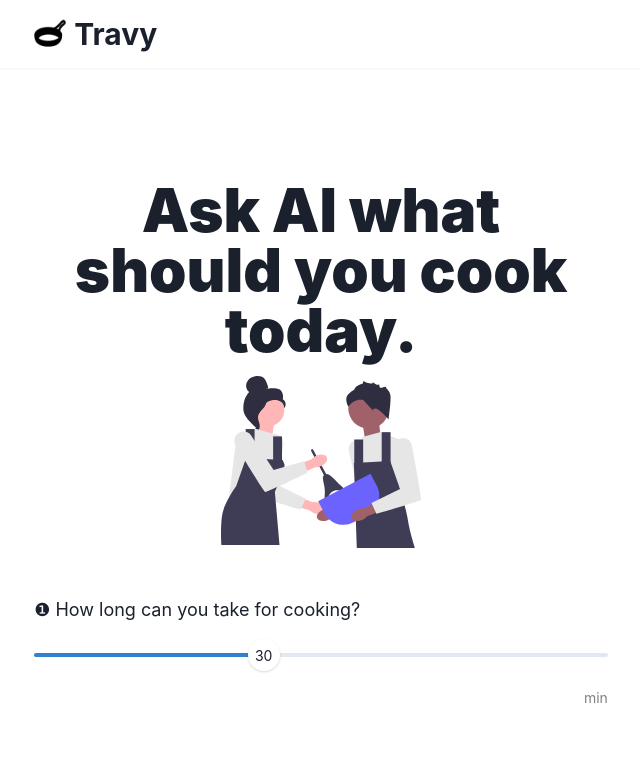
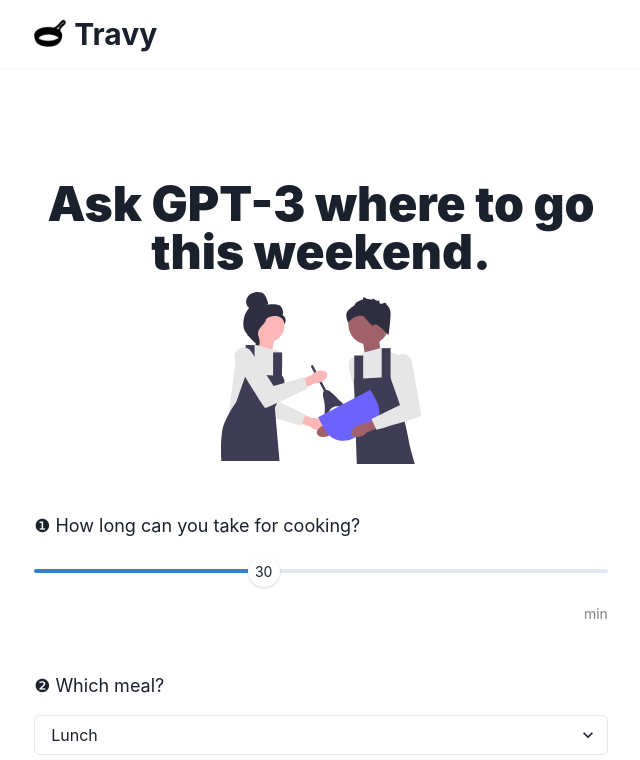
Before and after one commit to yhakamay/travy, a Next.js app: page / in a window 1280 px wide. Shown: the top 760 px of the page, without its empty margins (319-959 px from the left). Built offline with nearby package versions, Linux system fonts and the light colour scheme.

Commit message:
update the heading

```diff
--- a/src/app/page.tsx
+++ b/src/app/page.tsx
@@ -36,8 +36,8 @@
         <Heading
           fontWeight="black"
           textAlign="center"
-          size="3xl"
-        >{`Ask AI what should you cook today.`}</Heading>
+          size="2xl"
+        >{`Ask GPT-3 where to go this weekend.`}</Heading>
         <Image src="/cooking.svg" width={200} height={200} alt={"cooking"} />
         <Box h={4} />
         <Text
```
